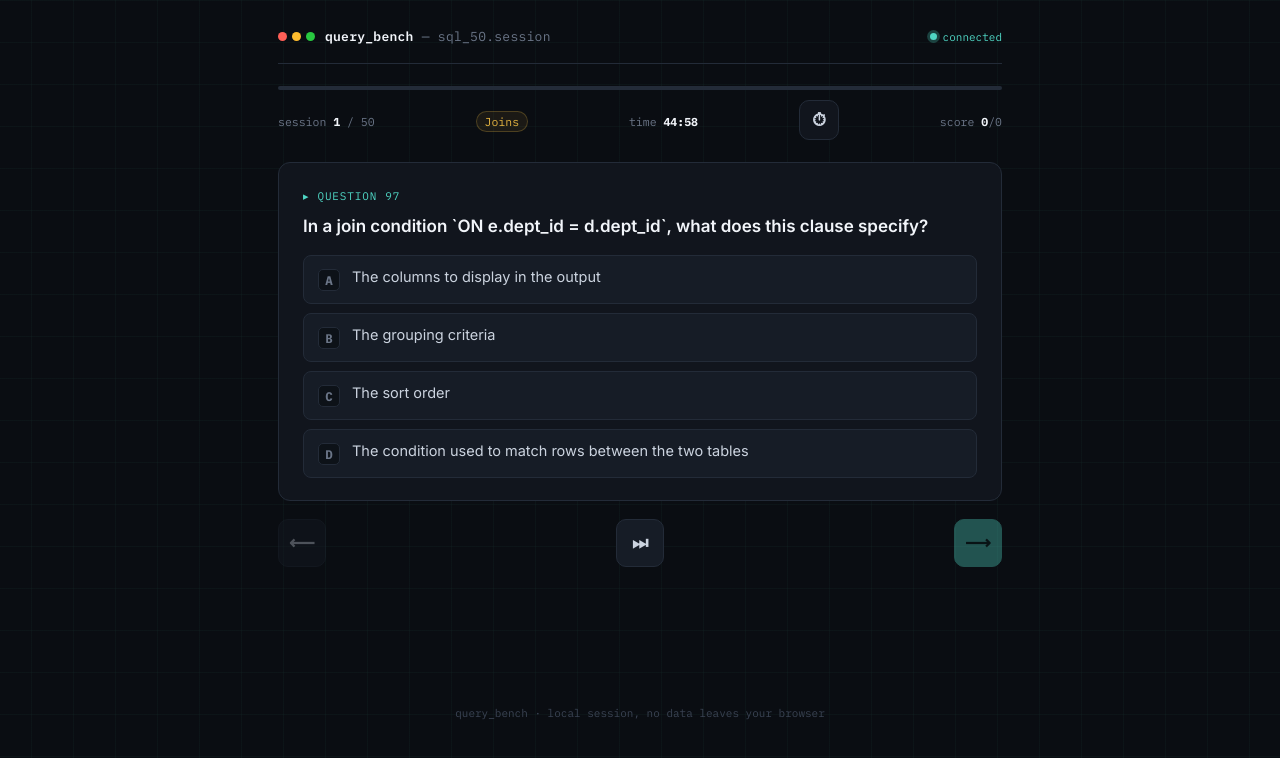
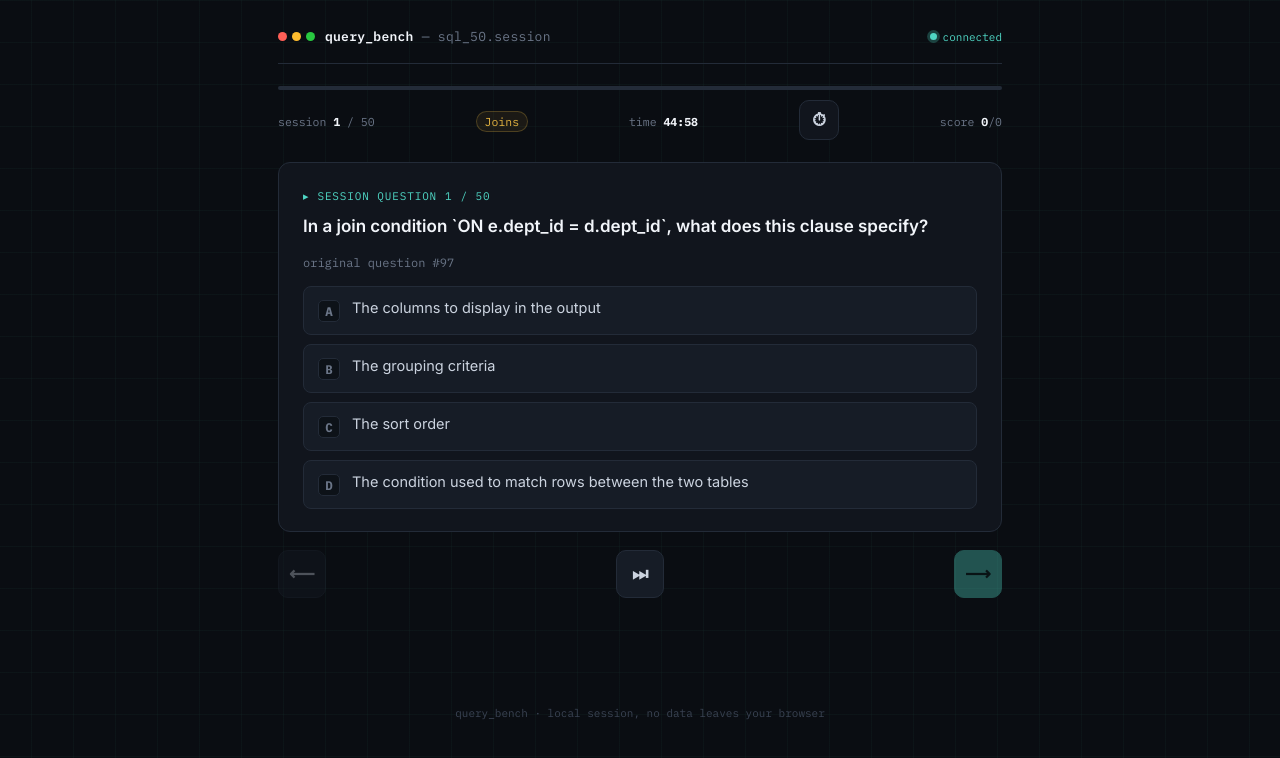
Before and after one commit to mayankpathakmp/sql-test, a React (Vite) app: page / in a window 1280 px wide. Both pictures are taken after a click on the button "▸ RUN QUERY — Start Test". Shown: the top 758 px of the page. Built offline with nearby package versions, Linux system fonts and the light colour scheme.

Commit message:
Clarify session/question numbering and source question label

```diff
--- a/src/App.css
+++ b/src/App.css
@@ -169,6 +169,10 @@
     font-size:17px; line-height:1.55; color:var(--text-bright); font-weight:600;
     margin:0 0 16px;
   }
+  .source-note{
+    font-family:var(--mono); font-size:12px; color:var(--text-dim);
+    margin:0 0 16px;
+  }
   .q-code{
     background:#080a0e; border:1px solid var(--border); border-radius:8px;
     padding:14px 16px; margin:0 0 18px; overflow-x:auto;
@@ -265,9 +269,15 @@
   }
   .btn.primary{
     background:var(--accent); color:#08201c; border-color:var(--accent);
+    padding:0 16px;
   }
   .btn.primary:hover{ transform:translateY(-1px); }
   .btn:focus-visible{ outline:2px solid var(--accent); outline-offset:2px; }
+  .btn-text{
+    margin-left:8px;
+    font-size:13px;
+    line-height:1;
+  }
 
   .score-chip{
     font-family:var(--mono); font-size:11.5px; color:var(--text-dim);
--- a/src/App.jsx
+++ b/src/App.jsx
@@ -411,9 +411,12 @@ export default function App() {
 
         <div className="q-card">
           <div className="q-eyebrow">
-            question <span id="q-num">{activeQuestion?.num || 1}</span>
+            session question <span id="q-num">{current + 1}</span> / {activeQueue.length}
           </div>
           <p className="q-text" id="q-text">{activeQuestion?.text}</p>
+          <div className="source-note">
+            original question #{activeQuestion?.num}
+          </div>
           {activeQuestion?.code ? (
             <div className="q-code" id="q-code-wrap">
               <pre id="q-code" dangerouslySetInnerHTML={{ __html: highlightSQL(activeQuestion.code) }} />
```
